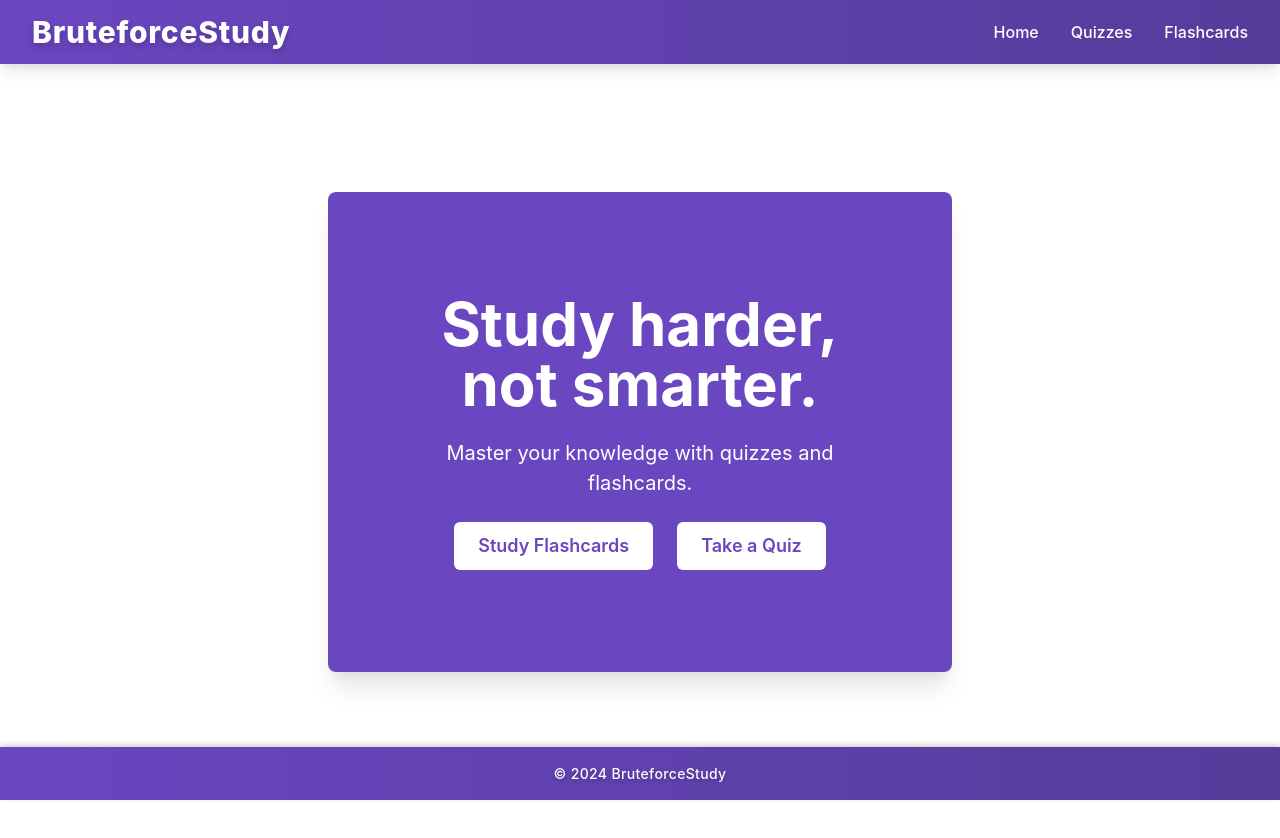
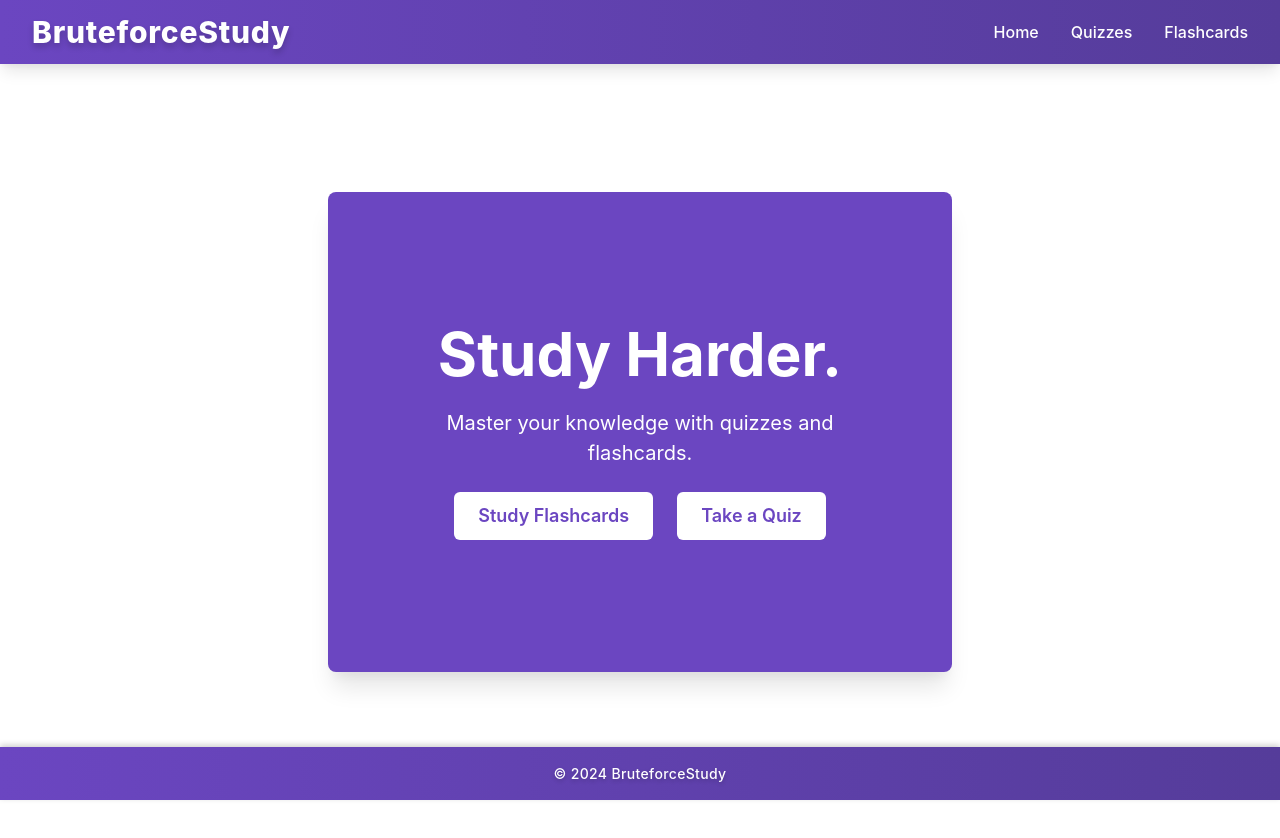
Before and after one commit to j-b-smith/bruteforce-study-app, a Next.js app: page / in a window 1280 px wide. Shown: the top 838 px of the page. Built offline with nearby package versions, Linux system fonts and the light colour scheme.

Commit message:
Update tagline and add jsx wrapper

```diff
--- a/pages/index.tsx
+++ b/pages/index.tsx
@@ -5,6 +5,7 @@ export default function Home() {
   const router = useRouter();
 
   return (
+    <>
     <Box
       height="100vh"
       display="flex"
@@ -34,7 +35,7 @@ export default function Home() {
             fontWeight="bold"
             color="white"
           >
-            Study harder, not smarter.
+            Study Harder.
           </Heading>
           <Text
             fontSize={{ base: "md", md: "lg", lg: "xl" }}
@@ -66,5 +67,6 @@ export default function Home() {
         </VStack>
       </Box>
     </Box>
+    </>
   );
 }
```
